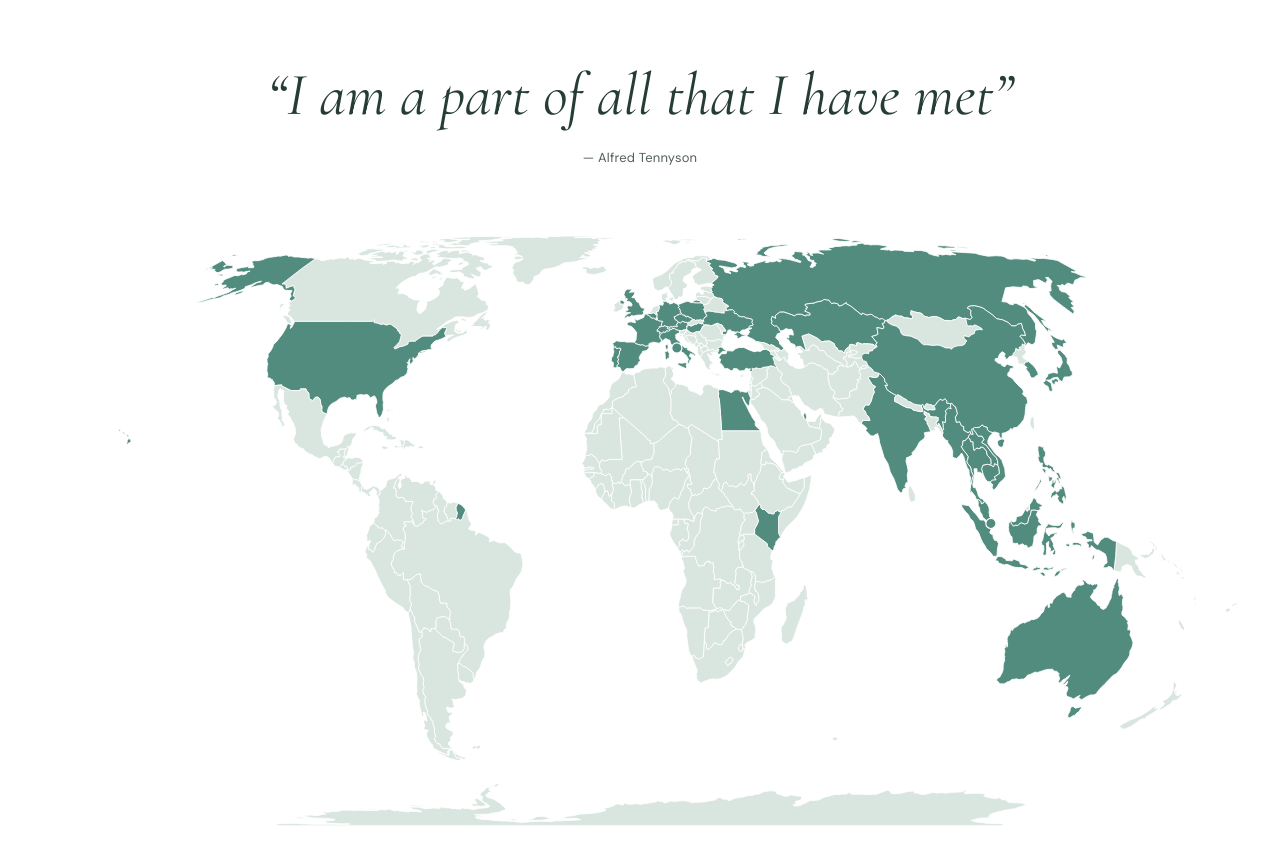
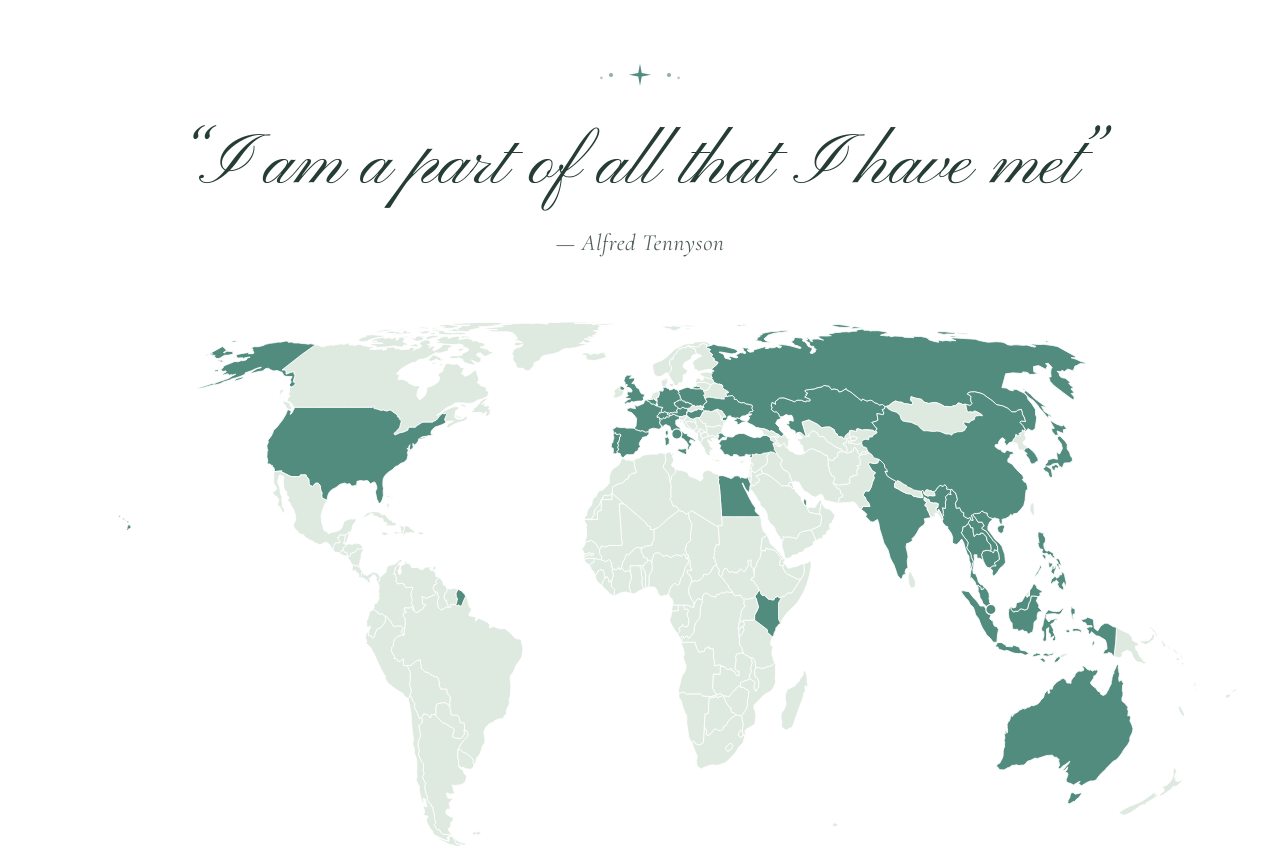
Before and after one commit to feelvoice/map, a plain HTML site: page index.html in a window 1280 px wide. Shown: the top 846 px of the page. Drawn offline with Linux system fonts and the light colour scheme.

Commit message:
Refine travel map typography and header

```diff
--- a/index.html
+++ b/index.html
@@ -13,6 +13,7 @@
     <section id="map" aria-labelledby="page-title">
       <h1 id="page-title" class="visually-hidden">Travel Map</h1>
       <figure class="map-quote shell">
+        <div class="map-ornament" aria-hidden="true"><span class="map-compass"></span></div>
         <blockquote class="map-line" cite="https://poets.org/poem/ulysses">
           <p>“I am a part of all that I have met”</p>
         </blockquote>
--- a/travel.css
+++ b/travel.css
@@ -29,6 +29,14 @@
   font-weight: 600;
   font-display: swap;
   unicode-range: U+0030-0039;
+}
+
+@font-face {
+  font-family: "Pinyon Script";
+  src: url("./fonts/pinyon-script-latin.woff2") format("woff2");
+  font-style: normal;
+  font-weight: 400;
+  font-display: swap;
 }
 
 @font-face {
@@ -82,7 +90,7 @@ h1, h2 { font-weight: 400; }
 
 .map-figure { position: relative; padding-top: clamp(.5rem, 1.5vw, 1.5rem); }
 .world-map { display: block; width: 100%; height: auto; }
-.land { fill: #d9e5df; stroke: #fff; stroke-width: .7; stroke-linejoin: round; }
+.land { fill: #dee9e0; stroke: #fff; stroke-width: .7; stroke-linejoin: round; }
 .world-map [data-visited] { fill: var(--visited); }
 .map-point { stroke: #fff; stroke-width: 1.2; vector-effect: non-scaling-stroke; }
 
@@ -137,23 +145,47 @@ h1, h2 { font-weight: 400; }
 .country-destination[hidden] { display: none; }
 
 .map-quote {
-  padding-block: clamp(1.75rem, 5vw, 4.75rem) clamp(.75rem, 2vw, 1.75rem);
+  padding-block: clamp(1.75rem, 3.5vw, 3rem) clamp(.85rem, 1.65vw, 1.45rem);
   text-align: center;
 }
+.map-ornament {
+  display: flex;
+  align-items: center;
+  justify-content: center;
+  gap: clamp(.65rem, 1.4vw, 1rem);
+  min-height: clamp(2.2rem, 5vw, 3.75rem);
+  margin-bottom: clamp(.75rem, 1.8vw, 1.5rem);
+}
+.map-ornament::before, .map-ornament::after {
+  width: .25rem;
+  aspect-ratio: 1;
+  border-radius: 50%;
+  background: #8eaea3;
+  box-shadow: -.6rem .18rem 0 -.045rem #b4c8c0;
+  content: "";
+}
+.map-ornament::after { transform: scaleX(-1); }
+.map-compass {
+  width: clamp(1rem, 1.8vw, 1.375rem);
+  aspect-ratio: 1;
+  background: var(--visited);
+  clip-path: polygon(50% 0, 58% 42%, 100% 50%, 58% 58%, 50% 100%, 42% 58%, 0 50%, 42% 42%);
+}
 .map-line {
-  font-family: var(--serif);
+  font-family: "Pinyon Script", var(--serif);
   color: #253d35;
-  font-size: clamp(2rem, 4.7vw, 4rem);
-  font-style: italic;
-  line-height: 1.03;
-  text-wrap: balance;
+  font-size: min(4.5rem, 5.75vw);
+  line-height: 1.08;
+  white-space: nowrap;
 }
 .map-caption {
-  margin-top: clamp(1rem, 2vw, 1.35rem);
+  margin-top: clamp(.9rem, 1.8vw, 1.4rem);
   color: var(--muted);
-  font-size: .8125rem;
-  letter-spacing: .015em;
-  line-height: 1.5;
+  font-family: var(--serif);
+  font-size: clamp(1.125rem, 1.9vw, 1.45rem);
+  font-style: italic;
+  letter-spacing: .025em;
+  line-height: 1.3;
 }
 .map-summary {
   margin-top: clamp(.75rem, 2vw, 1.5rem);
```
Also changed, not shown: fonts/pinyon-script-OFL.txt (added), fonts/pinyon-script-latin.woff2 (added).
